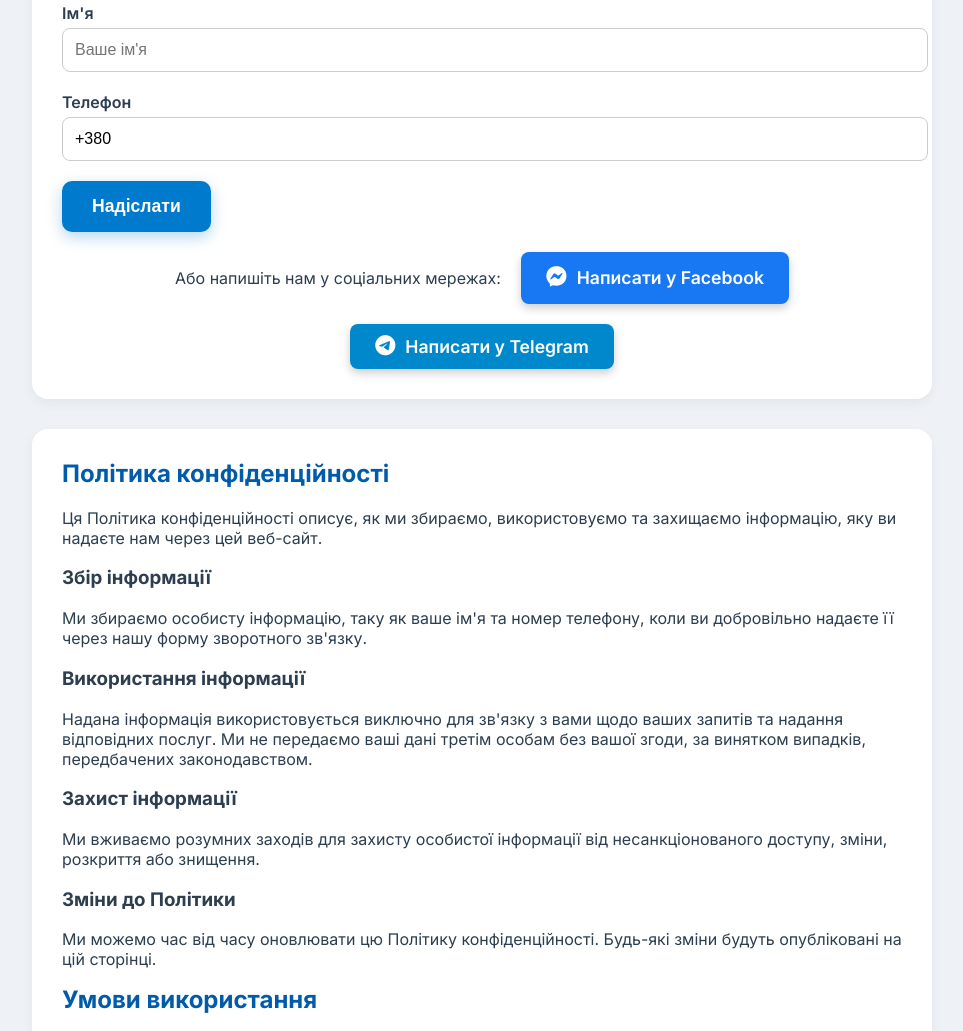
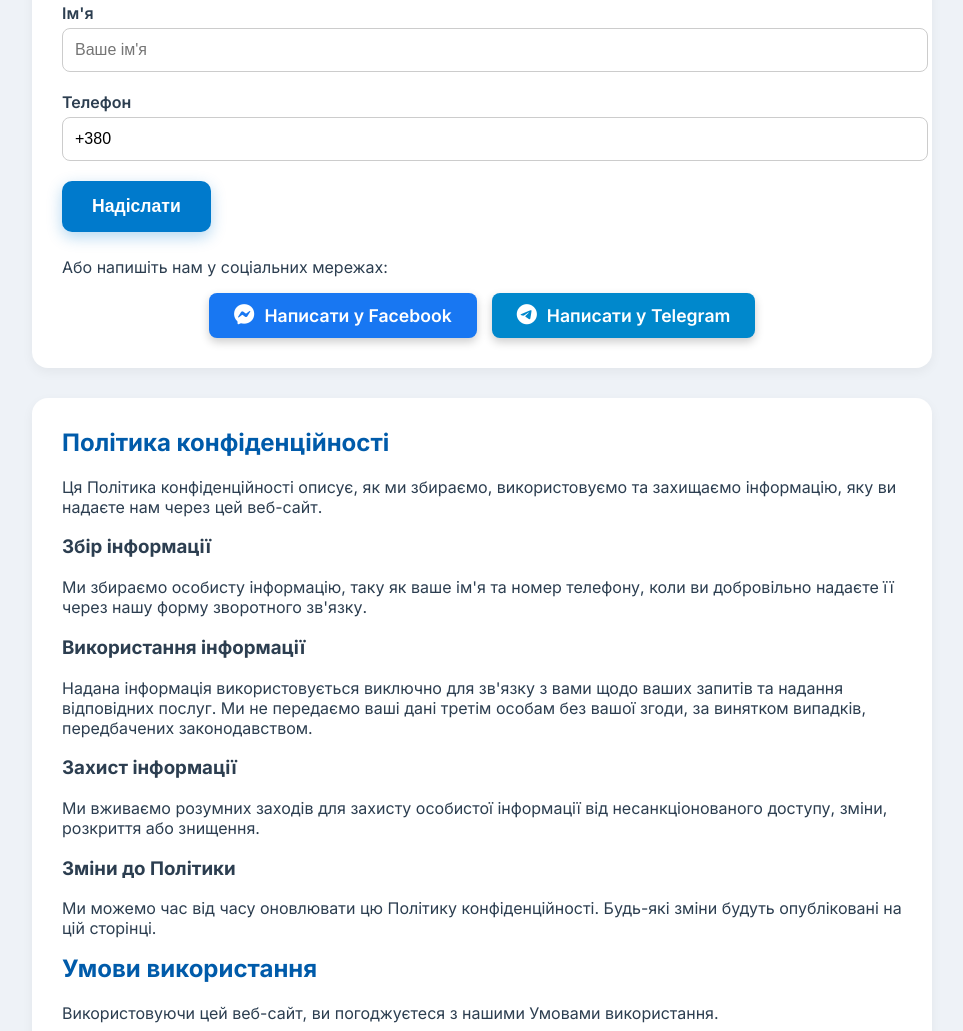
Before and after one commit to GGSelAlex/your-project, a website: page index.html in a window 1280 px wide. Shown: the part 4721-5752 px from the top of the page, without its empty margins (158-1121 px from the left). Drawn offline with Linux system fonts and the light colour scheme.

Commit message:
Update index.html

```diff
--- a/index.html
+++ b/index.html
@@ -1029,8 +1029,8 @@
 
                 <button type="submit" id="submitButton">Надіслати</button>
             </form>
-            <div class="social-links">
-                <p>Або напишіть нам у соціальних мережах:</p>
+            <p style="margin-top: 25px;">Або напишіть нам у соціальних мережах:</p>
+            <div class="social-links" style="margin-top: 10px; display: flex; justify-content: center; gap: 15px;">
                 <a href="https://www.facebook.com/profile.php?id=61576710871971" target="_blank" class="social-button facebook-button" aria-label="Написати у Facebook">
                     <i class="fab fa-facebook-messenger"></i> Написати у Facebook
                 </a>
@@ -1147,10 +1147,12 @@
                     alert(`Сталася помилка: ${data.message || 'Невідома помилка'}`);
                     console.error('Backend Error:', data.message || data);
                 }
-            } catch (error) {
+            }
+            catch (error) {
                 alert('Сталася помилка при надсиланні запиту до сервера. Перевірте підключення або спробуйте пізніше.');
                 console.error('Network or Server Error:', error);
-            } finally {
+            }
+            finally {
                 // Повертаємо кнопку в початковий стан
                 submitButton.disabled = false;
                 submitButton.innerHTML = 'Надіслати';
```
